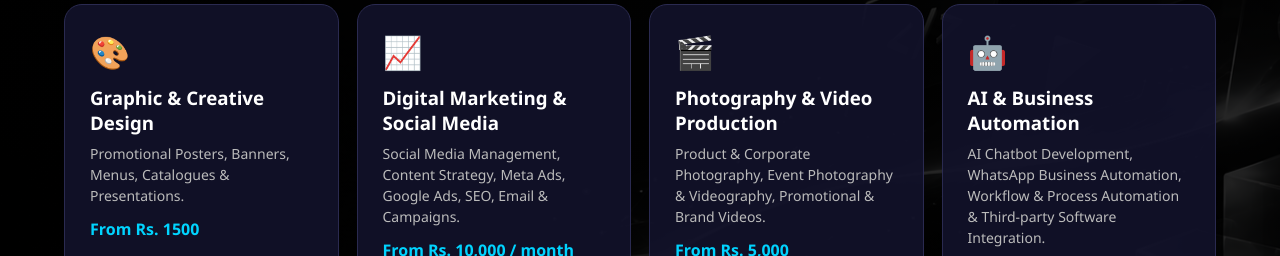
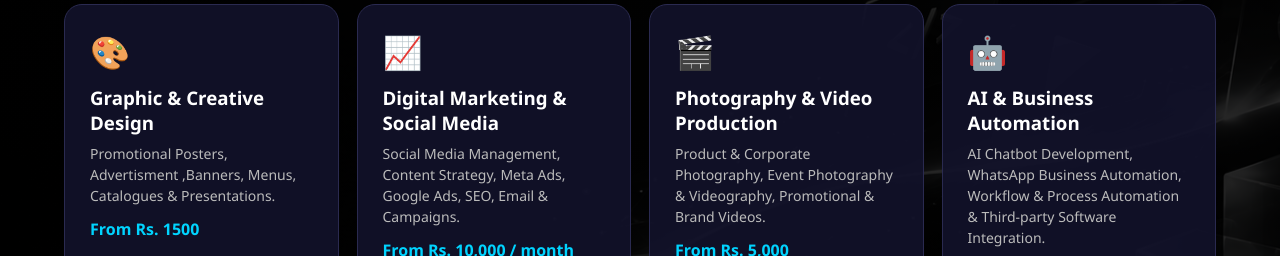
Before and after one commit to nexacoredigital74-stack/-nexacore-website, a React (Vite) app: page / in a window 1280 px wide. Shown: the part 1261-1517 px from the top of the page. Built offline with nearby package versions, Linux system fonts and the light colour scheme.

Commit message:
Update App.jsx

```diff
--- a/src/App.jsx
+++ b/src/App.jsx
@@ -175,7 +175,7 @@ function App() {
           <div className={highlight === 'service-pos' ? 'card card-active' : 'card'} id="service-pos"><div className="icon">🧾</div><h3>POS System</h3><p>Billing, Stock, Credit, Report thiyena POS system.</p><span>From Rs. 35,000</span><br/><br/><a className="btn-small" href={waPOS} target="_blank">Get POS →</a></div>
           <div className={highlight === 'service-branding' ? 'card card-active' : 'card'} id="service-branding"><div className="icon">✒️</div><h3>Logo & Branding</h3><p>Logo, Business Card, Banner - brand eka premium karanna.</p><span>From Rs. 8,000</span><br/><br/><a className="btn-small" href={waLogo} target="_blank">Create Logo →</a></div>
           <div className={highlight === 'service-social' ? 'card card-active' : 'card'} id="service-social"><div className="icon">📱</div><h3>Social Media</h3><p>Facebook / Instagram Post Design + Page Setup.</p><span>From Rs. 15,000 / month</span><br/><br/><a className="btn-small" href={waSocial} target="_blank">Get Started →</a></div>
-          <div className={highlight === 'service-graphic' ? 'card card-active' : 'card'} id="service-graphic"><div className="icon">🎨</div><h3>Graphic & Creative Design</h3><p>Promotional Posters, Banners, Menus, Catalogues & Presentations.</p><span>From Rs. 1500</span><br/><br/><a className="btn-small" href={waGraphic} target="_blank">Create Design →</a></div>
+          <div className={highlight === 'service-graphic' ? 'card card-active' : 'card'} id="service-graphic"><div className="icon">🎨</div><h3>Graphic & Creative Design</h3><p>Promotional Posters, Advertisment  ,Banners, Menus, Catalogues & Presentations.</p><span>From Rs. 1500</span><br/><br/><a className="btn-small" href={waGraphic} target="_blank">Create Design →</a></div>
           <div className={highlight === 'service-marketing' ? 'card card-active' : 'card'} id="service-marketing"><div className="icon">📈</div><h3>Digital Marketing & Social Media</h3><p>Social Media Management, Content Strategy, Meta Ads, Google Ads, SEO, Email & Campaigns.</p><span>From Rs. 10,000 / month</span><br/><br/><a className="btn-small" href={waMarketing} target="_blank">Get Marketing Info→</a></div>
           <div className={highlight === 'service-photo' ? 'card card-active' : 'card'} id="service-photo"><div className="icon">🎬</div><h3>Photography & Video Production</h3><p>Product & Corporate Photography, Event Photography & Videography, Promotional & Brand Videos.</p><span>From Rs. 5,000</span><br/><br/><a className="btn-small" href={waPhoto} target="_blank">Book Shoot →</a></div>
           <div className={highlight === 'service-ai' ? 'card card-active' : 'card'} id="service-ai"><div className="icon">🤖</div><h3>AI & Business Automation</h3><p>AI Chatbot Development, WhatsApp Business Automation, Workflow & Process Automation & Third-party Software Integration.</p><span>From Rs. 10,000</span><br/><br/><a className="btn-small" href={waAI} target="_blank">Get Automation Info →</a></div>
```
